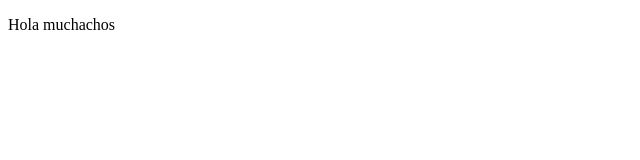
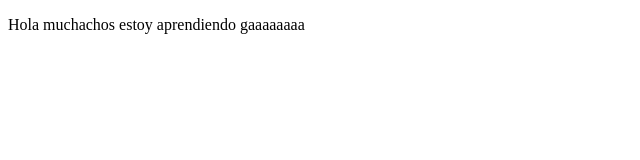
Before and after one commit to Angelot16/proyectoDemoCursoPrework, a plain HTML site: page index.html in a window 1280 px wide. Shown: the whole page, without its empty margins (0-640 px from the left). Drawn offline with Linux system fonts and the light colour scheme.

Commit message:
cambios gaaa

```diff
--- a/index.html
+++ b/index.html
@@ -8,7 +8,7 @@
 </head>
 <body>
     <p>
-        Hola muchachos
+        Hola muchachos estoy aprendiendo gaaaaaaaa
     </p>
 </body>
 </html>
```
